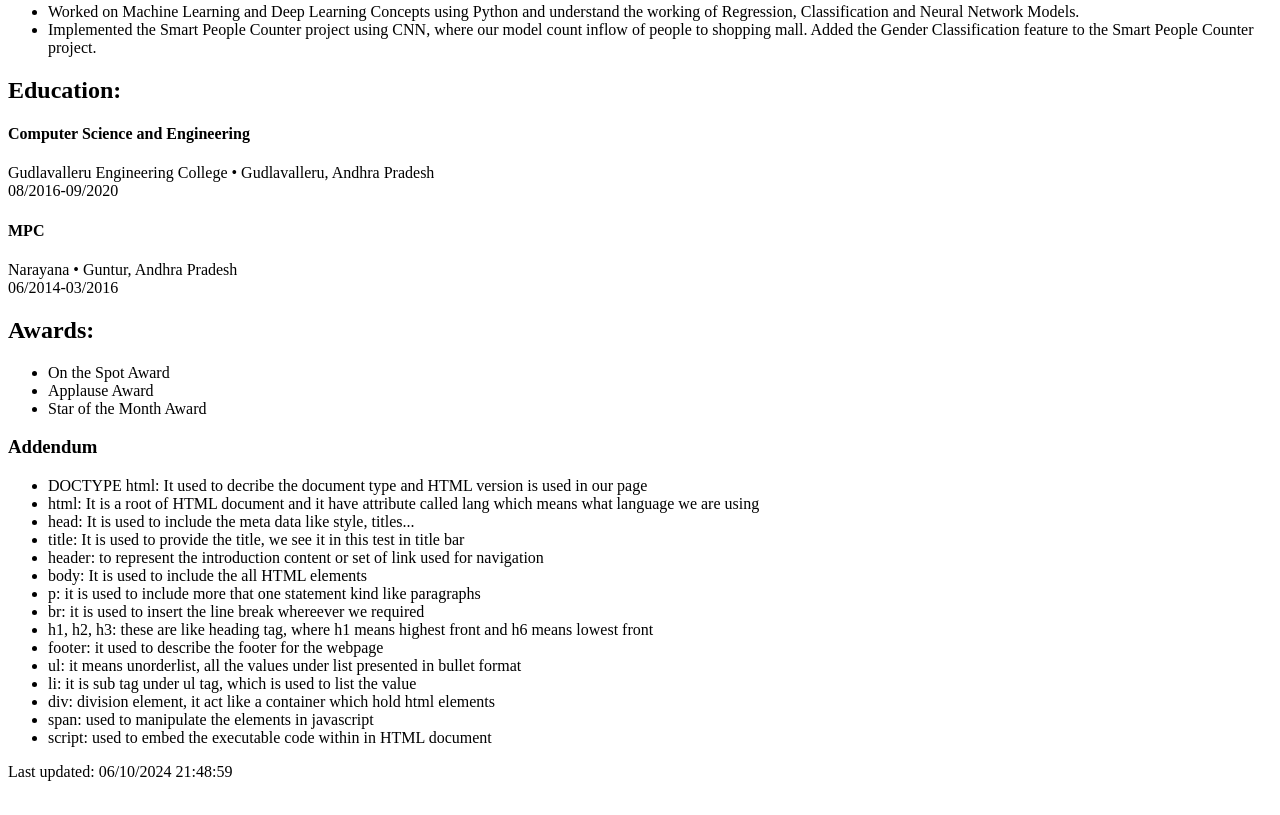
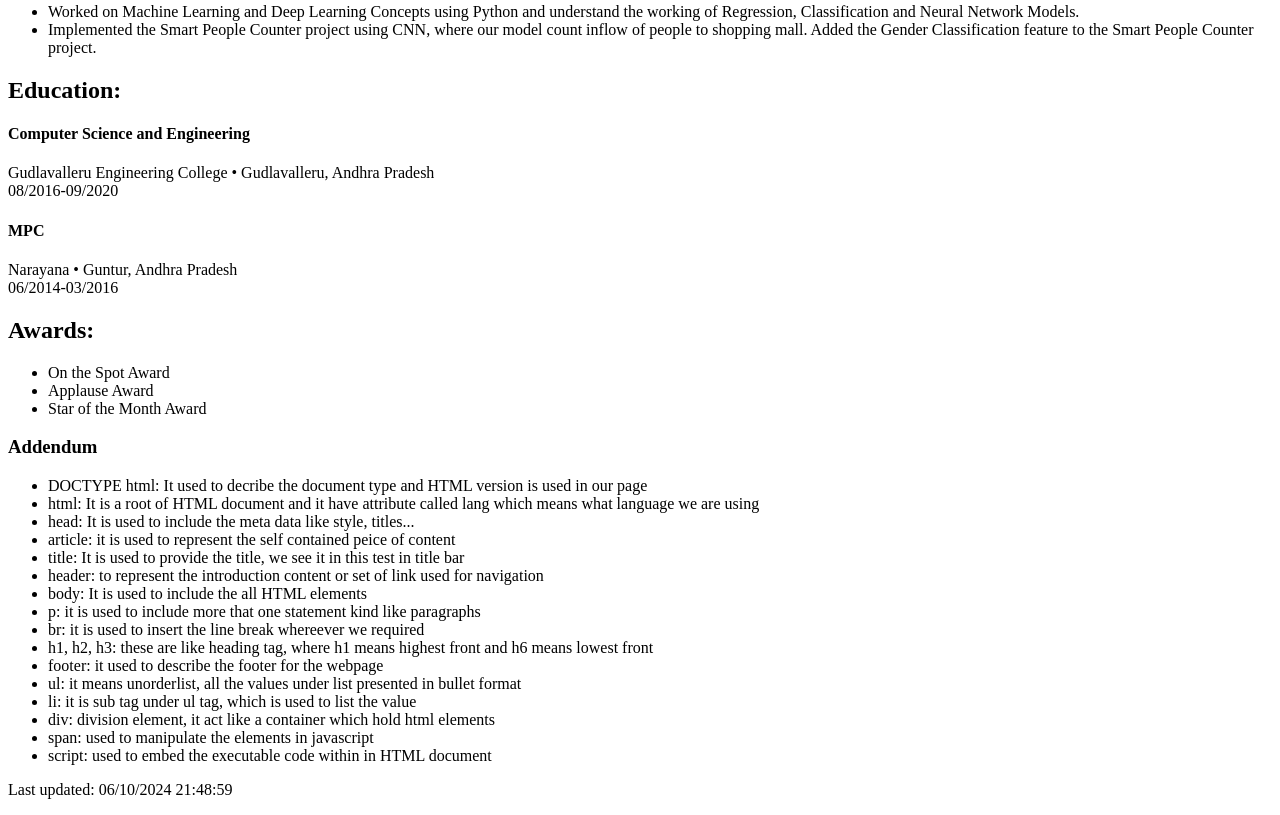
Before and after one commit to jasweerbannu/ITC505, a plain HTML site: page lab-2/index.html in a window 1280 px wide. Shown: the part 917-1732 px from the top of the page. Drawn offline with Linux system fonts and the light colour scheme.

Commit message:
Update index.html

```diff
--- a/lab-2/index.html
+++ b/lab-2/index.html
@@ -10,7 +10,7 @@
             <br>9948279346
             <br>Kolluru, AndhraPradesh</p>
         </header>
-        <div class="container">
+        <article>
             <div class="section">
                 <h2>Summary: </h2>
                 <p>
@@ -127,6 +127,8 @@ mall. Added the Gender Classification feature to the Smart People Counter projec
                     </li>
                 </ul>
             </div>
+        </article>
+        <article
             <div>
                 <h3>Addendum</h3>
                 <div>
@@ -134,6 +136,7 @@ mall. Added the Gender Classification feature to the Smart People Counter projec
                         <li>DOCTYPE html: It used to decribe the document type and HTML version is used in our page </li>
                         <li>html: It is a root of HTML document and it have attribute called lang which means what language we are using</li>
                         <li>head: It is used to include the meta data like style, titles...</li>
+                        <li>article: it is used to represent the self contained peice of content</li>
                         <li>title: It is used to provide the title, we see it in this test in title bar</li>
                         <li>header: to represent the introduction content or set of link used for navigation</li>
                         <li>body: It is used to include the all HTML elements</li>
@@ -149,7 +152,7 @@ mall. Added the Gender Classification feature to the Smart People Counter projec
                     </ul>
                 </div>
             </div>
-        </div>
+        </article>
 
         <footer>
             <p>Last updated:
```
